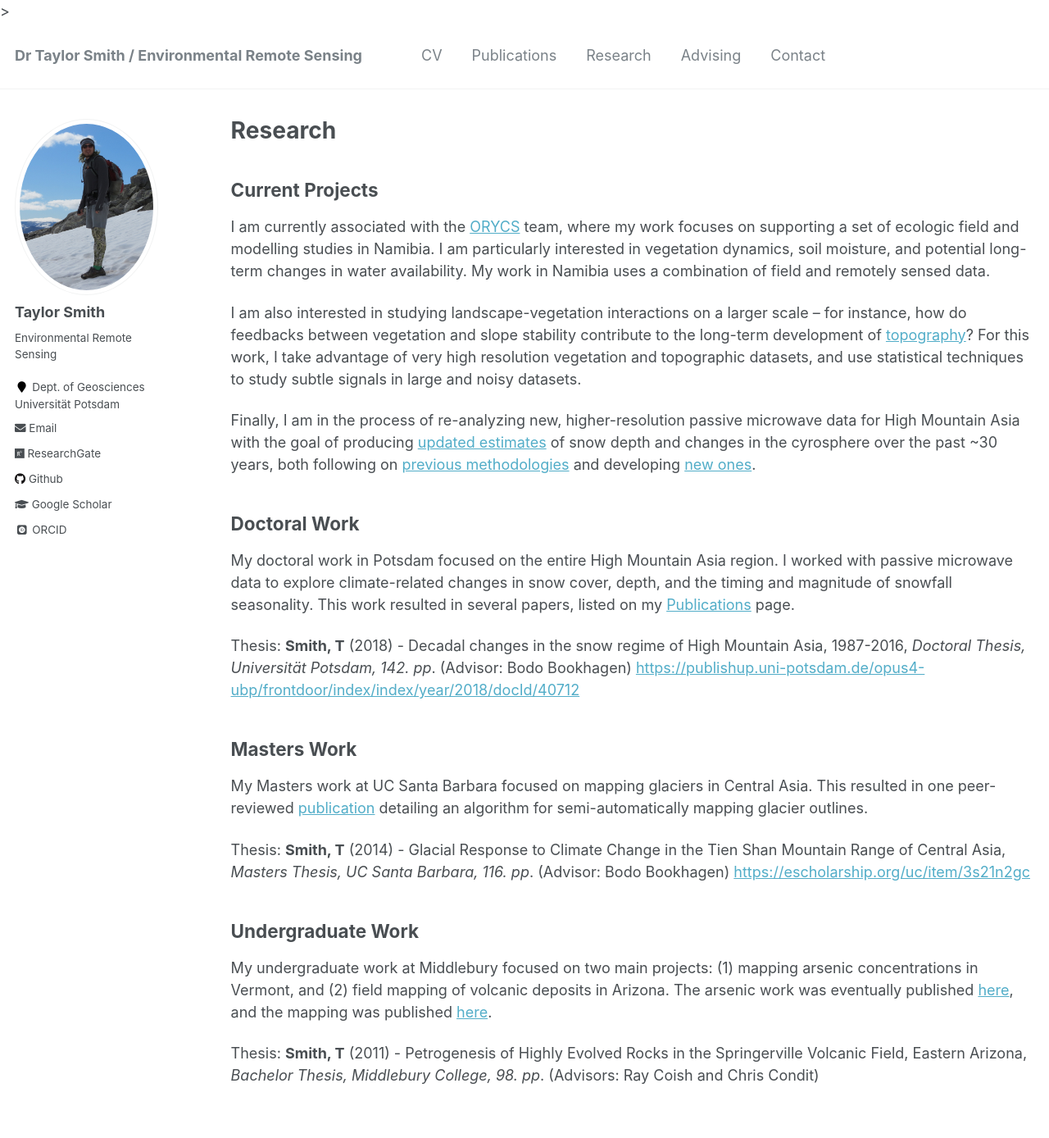
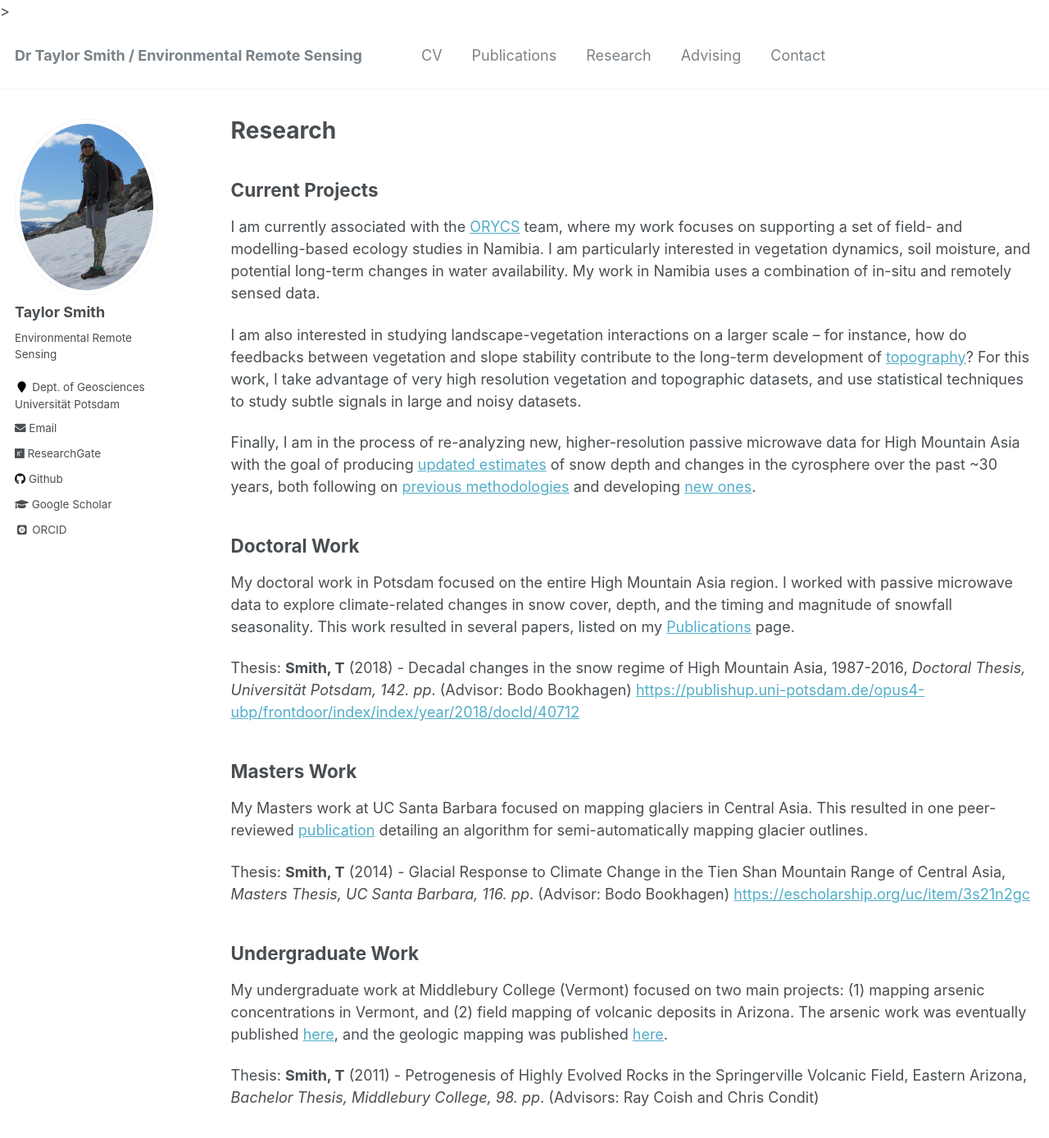
Before and after one commit to tasmi/tasmi.github.io, a Jekyll site: the page built from _pages/research.md, in a window 1280 px wide and 1400 px high. Shown: the top 1388 px of the window at 82% size. Built offline with Jekyll 4.4.1, drawn with Linux system fonts in a browser that asks for light colours; some web fonts are replaced.

Commit message:
Update research.md

```diff
--- a/_pages/research.md
+++ b/_pages/research.md
@@ -7,7 +7,7 @@ author_profile: true
 
 ## Current Projects
 
-I am currently associated with the [ORYCS](https://www.orycs.org/) team, where my work focuses on supporting a set of ecologic field and modelling studies in Namibia. I am particularly interested in vegetation dynamics, soil moisture, and potential long-term changes in water availability. My work in Namibia uses a combination of field and remotely sensed data.
+I am currently associated with the [ORYCS](https://www.orycs.org/) team, where my work focuses on supporting a set of field- and modelling-based ecology studies in Namibia. I am particularly interested in vegetation dynamics, soil moisture, and potential long-term changes in water availability. My work in Namibia uses a combination of in-situ and remotely sensed data.
 
 I am also interested in studying landscape-vegetation interactions on a larger scale -- for instance, how do feedbacks between vegetation and slope stability contribute to the long-term development of [topography](https://doi.org/10.1029/2020JF005692)? For this work, I take advantage of very high resolution vegetation and topographic datasets, and use statistical techniques to study subtle signals in large and noisy datasets.
 
@@ -19,7 +19,6 @@ My doctoral work in Potsdam focused on the entire High Mountain Asia region. I w
 
 Thesis: **Smith, T** (2018) - Decadal changes in the snow regime of High Mountain Asia, 1987-2016, _Doctoral Thesis, Universität Potsdam, 142. pp_. (Advisor: Bodo Bookhagen) [https://publishup.uni-potsdam.de/opus4-ubp/frontdoor/index/index/year/2018/docId/40712](https://publishup.uni-potsdam.de/opus4-ubp/frontdoor/index/index/year/2018/docId/40712)
 
-
 ## Masters Work
 
 My Masters work at UC Santa Barbara focused on mapping glaciers in Central Asia. This resulted in one peer-reviewed [publication](https://doi.org/10.5194/tc-9-1747-2015) detailing an algorithm for semi-automatically mapping glacier outlines.
@@ -28,6 +27,6 @@ Thesis: **Smith, T** (2014) - Glacial Response to Climate Change in the Tien Sha
 
 ## Undergraduate Work
 
-My undergraduate work at Middlebury focused on two main projects: (1) mapping arsenic concentrations in Vermont, and (2) field mapping of volcanic deposits in Arizona. The arsenic work was eventually published [here](https://www.sciencedirect.com/science/article/pii/S0883292711000059?via%3Dihub), and the mapping was published [here](https://www.sciencedirect.com/science/article/abs/pii/S0377027318301975).
+My undergraduate work at Middlebury College (Vermont) focused on two main projects: (1) mapping arsenic concentrations in Vermont, and (2) field mapping of volcanic deposits in Arizona. The arsenic work was eventually published [here](https://www.sciencedirect.com/science/article/pii/S0883292711000059?via%3Dihub), and the geologic mapping was published [here](https://www.sciencedirect.com/science/article/abs/pii/S0377027318301975).
 
 Thesis: **Smith, T** (2011) - Petrogenesis of Highly Evolved Rocks in the Springerville Volcanic Field, Eastern Arizona, _Bachelor Thesis, Middlebury College, 98. pp_. (Advisors: Ray Coish and Chris Condit)
```
